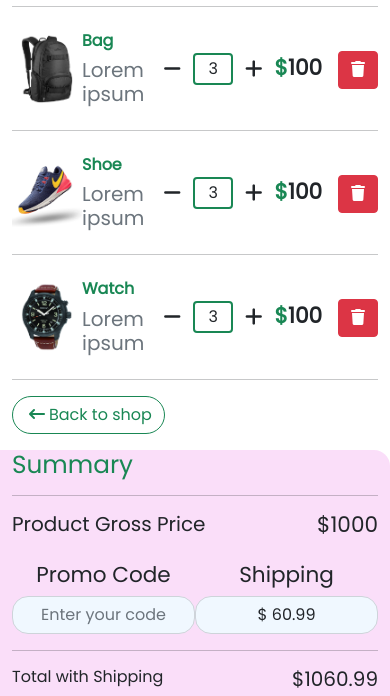
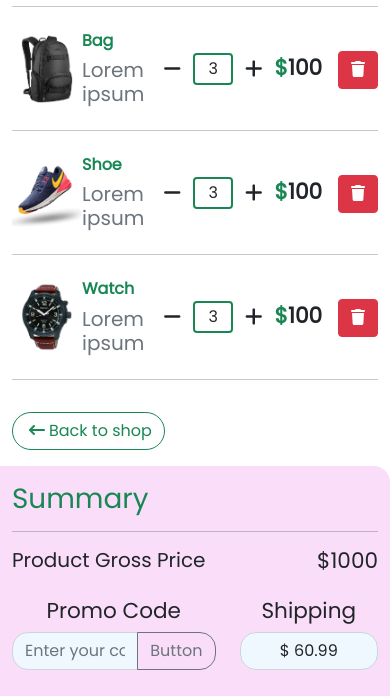
Before and after one commit to iinaamasum/shopping-cart, a plain HTML site: page index.html in a window 390 px wide. Shown: the part 72-768 px from the top of the page. Drawn offline with nearby package versions, Linux system fonts and the light colour scheme.

Commit message:
responsive done

```diff
--- a/css/style.css
+++ b/css/style.css
@@ -26,6 +26,9 @@ input[type="text"] {
   background: transparent;
   background-color: aliceblue !important;
 }
+.button-round {
+  border-radius: 0 1rem 1rem 0;
+}
 
 @media screen and (max-width: 400px) {
   .me-custom-0 {
--- a/index.html
+++ b/index.html
@@ -106,25 +106,28 @@
                 </div>
                 <hr>
 
-                <button type="button" class="btn btn-outline-success mb-3 rounded-pill"><i
+                <button type="button" class="btn btn-outline-success mt-lg-5 mt-3 mb-3 rounded-pill"><i
                         class="fa-solid fa-arrow-left-long px-1"></i>Back to shop</button>
             </div>
 
             <div class="col-12 col-lg-5 right-part py-md-5">
-                <h2 class="fw-normal text-success">Summary</h2>
+                <h1 class="fw-normal text-success mt-3">Summary</h1>
                 <hr>
 
                 <div class="d-flex justify-content-between mb-3">
                     <h5>Product Gross Price</h5>
                     <h4>$<span>1000</span></h4>
                 </div>
-                <div class="d-flex justify-content-between ">
-                    <div class="text-center">
+                <div class="row">
+                    <div class="col-7 text-center">
                         <h4 class="fw-normal">Promo Code</h4>
-                        <input type="text" class="form-control text-center" id="formGroupExampleInput"
-                            placeholder="Enter your code">
+                        <div class="input-group mb-3">
+                            <input type="text" class="form-control text-center" placeholder="Enter your code">
+                            <button class="button-round btn btn-outline-secondary" type="button"
+                                id="button-addon2">Button</button>
+                        </div>
                     </div>
-                    <div class="text-center">
+                    <div class="col-5 text-center">
                         <h4 class="fw-normal">Shipping</h4>
                         <input type="text" class="form-control text-center" id="formGroupExampleInput" value="$ 60.99"
                             readonly>
@@ -148,10 +151,12 @@
                     <h5 class="text-dark fs-3 fw-bold">Total Amount</h5>
                     <h4 class="text-dark fs-3 fw-bold">$<span>1200.99</span></h4>
                 </div>
-                <button class="btn btn-outline-success rounded-pill">Pay Now<i
-                        class="fa-solid fa-arrow-right px-2"></i></button>
-                <button class="btn btn-outline-danger rounded-pill">Edit Your Address<i
-                        class="fa-solid fa-arrow-right px-2"></i></button>
+                <div class="mb-2">
+                    <button class="btn btn-outline-success rounded-pill">Pay Now<i
+                            class="fa-solid fa-arrow-right px-2"></i></button>
+                    <button class="btn btn-outline-danger rounded-pill">Edit Your Address<i
+                            class="fa-solid fa-arrow-right px-2"></i></button>
+                </div>
             </div>
         </div>
     </main>
```
